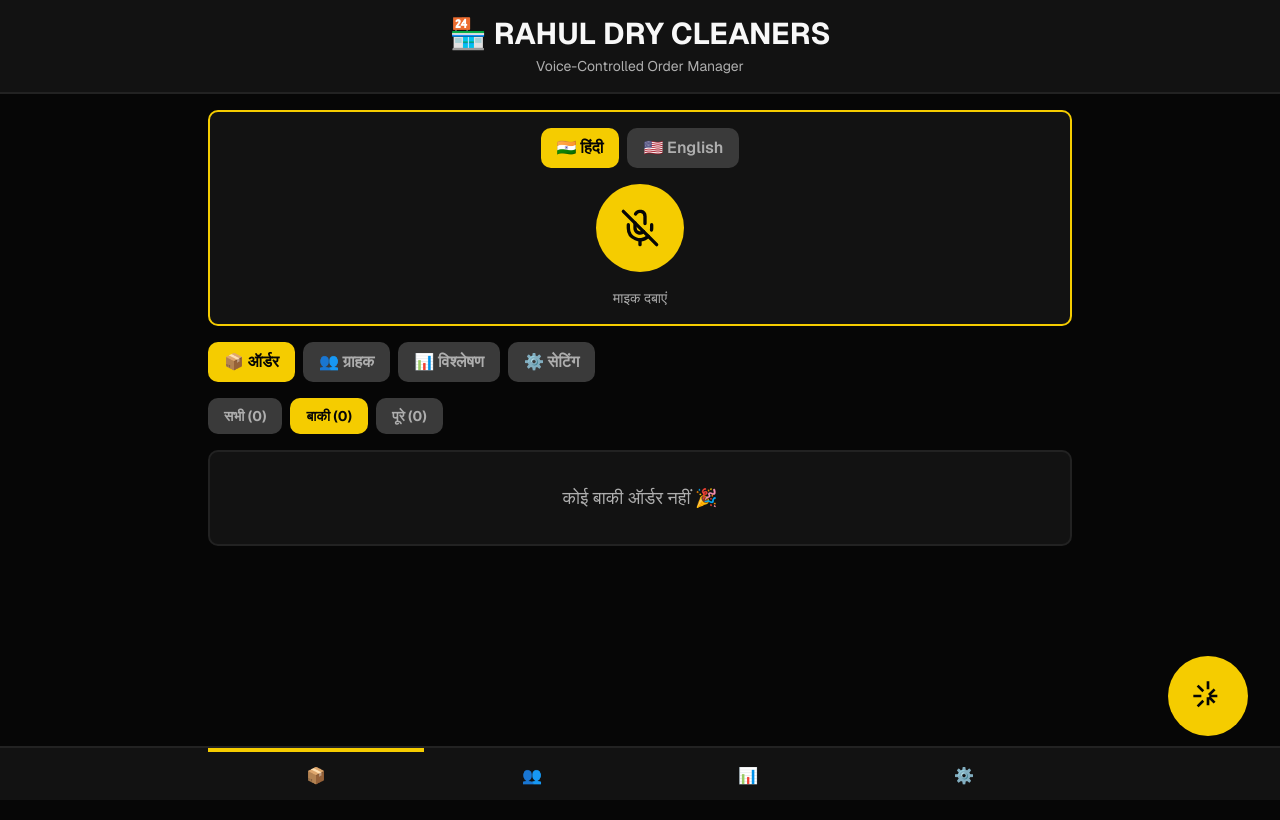
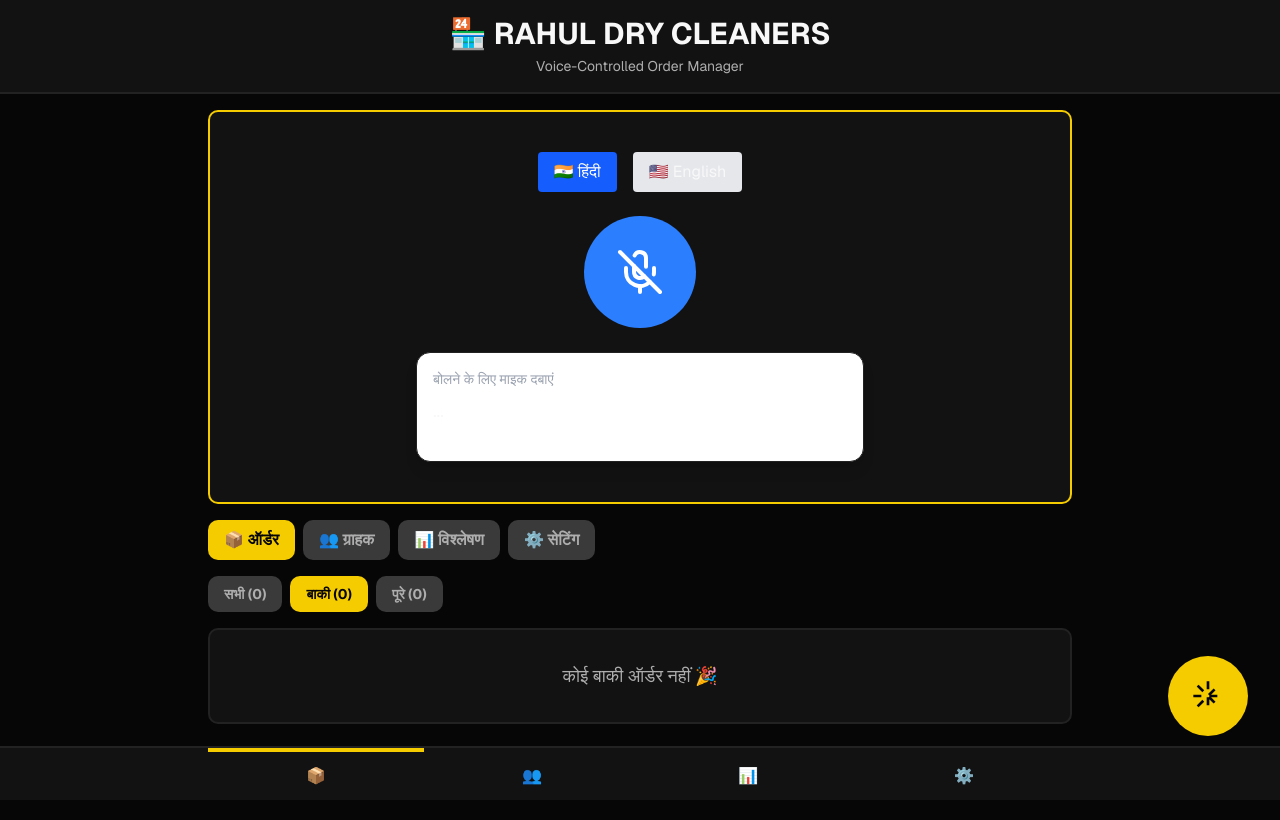
Before and after one commit to Rahulkannoujia123/Gram-panchyat, a Next.js app: page / in a window 1280 px wide. Built offline with nearby package versions, Linux system fonts and the light colour scheme.

Commit message:
Update VoiceRecognition.tsx

```diff
--- a/app/components/VoiceRecognition.tsx
+++ b/app/components/VoiceRecognition.tsx
@@ -18,11 +18,18 @@ export function VoiceRecognition({
 }: VoiceRecognitionProps) {
   const [language, setLanguage] = useState<'en-US' | 'hi-IN'>('hi-IN');
   const [isBrowserSupported, setIsBrowserSupported] = useState(true);
+
   const recognitionRef = useRef<any>(null);
-  const shouldListenRef = useRef(false);
-  const languageRef = useRef<'en-US' | 'hi-IN'>('hi-IN');
+  const languageRef = useRef(language);
 
-  // Initialize Web Speech API once
+  // Language update ko ref mein sync rakhein taaki recognition events ko latest value mile
+  useEffect(() => {
+    languageRef.current = language;
+    if (recognitionRef.current) {
+      recognitionRef.current.lang = language;
+    }
+  }, [language]);
+
   useEffect(() => {
     const SpeechRecognition = (window as any).SpeechRecognition || (window as any).webkitSpeechRecognition;
 
@@ -31,208 +38,113 @@ export function VoiceRecognition({
       return;
     }
 
-    recognitionRef.current = new SpeechRecognition();
-    const recognition = recognitionRef.current;
-
-    // Configuration - use continuous:false for better restart control
-    recognition.continuous = false;
+    const recognition = new SpeechRecognition();
+    recognition.continuous = true; // Isse lambi baat-cheet record hogi
     recognition.interimResults = true;
-    recognition.maxAlternatives = 1;
-
-    let interimTranscript = '';
-
-    recognition.onstart = () => {
-      console.log('[v0] Speech recognition started');
-    };
+    recognition.lang = languageRef.current;
 
     recognition.onresult = (event: any) => {
-      interimTranscript = '';
+      let finalTranscript = '';
+      let interimTranscript = '';
 
       for (let i = event.resultIndex; i < event.results.length; i++) {
-        const trans = event.results[i][0].transcript;
-
+        const transcriptChunk = event.results[i][0].transcript;
         if (event.results[i].isFinal) {
-          console.log('[v0] Final transcript:', trans);
-          onTranscript(trans, languageRef.current);
-          interimTranscript = '';
+          finalTranscript += transcriptChunk;
         } else {
-          interimTranscript += trans + ' ';
+          interimTranscript += transcriptChunk;
         }
       }
 
-      // Update UI with interim transcript
-      if (interimTranscript) {
-        onTranscript(interimTranscript.trim() + '...', languageRef.current);
+      // Agar final text hai toh vahi bheinzein, warna interim dikhayein
+      const textToDisplay = finalTranscript || interimTranscript;
+      if (textToDisplay) {
+        onTranscript(textToDisplay, languageRef.current);
       }
     };
 
     recognition.onerror = (event: any) => {
-      // Ignore "aborted" errors - they're intentional when we stop/restart recognition
-      if (event.error !== 'aborted') {
-        console.error('[v0] Speech recognition error:', event.error);
+      console.error('Speech Error:', event.error);
+      if (event.error === 'not-allowed') {
+        alert("Microphone access denied! Please enable it in browser settings.");
+      }
+      setIsListening(false);
+    };
+
+    recognition.onend = () => {
+      // Agar state abhi bhi listening hai, matlab network ya timeout se ruka hai, toh restart karein
+      if (isListening) {
+        recognition.start();
       }
     };
 
-    recognition.onend = () => {
-      console.log('[v0] Speech recognition ended, shouldListen:', shouldListenRef.current);
-      // Auto-restart if user wants to keep listening
-      if (shouldListenRef.current) {
-        setTimeout(() => {
-          try {
-            recognition.start();
-          } catch (e) {
-            console.error('[v0] Failed to restart recognition:', e);
-          }
-        }, 100);
-      } else {
-        setIsListening(false);
-      }
-    };
+    recognitionRef.current = recognition;
 
     return () => {
-      if (recognition) {
-        try {
-          recognition.abort();
-        } catch (e) {
-          console.error('[v0] Error aborting recognition:', e);
-        }
-      }
+      recognition.stop();
     };
-  }, [onTranscript, setIsListening]);
+  }, [onTranscript, setIsListening, isListening]); // isListening dependency restart logic ke liye zaroori hai
 
   const toggleListening = useCallback(() => {
     if (!recognitionRef.current) return;
 
-    try {
-      if (isListening) {
-        console.log('[v0] Stopping listening');
-        shouldListenRef.current = false;
-        recognitionRef.current.stop();
-        setIsListening(false);
-      } else {
-        console.log('[v0] Starting listening with language:', languageRef.current);
-        shouldListenRef.current = true;
+    if (isListening) {
+      recognitionRef.current.stop();
+      setIsListening(false);
+    } else {
+      try {
         recognitionRef.current.lang = languageRef.current;
         recognitionRef.current.start();
         setIsListening(true);
+      } catch (e) {
+        console.error("Start error:", e);
       }
-    } catch (error) {
-      console.error('[v0] Error toggling listening:', error);
-      setIsListening(false);
     }
   }, [isListening, setIsListening]);
 
-  const changeLanguage = useCallback((newLang: 'en-US' | 'hi-IN') => {
-    console.log('[v0] Changing language to:', newLang);
+  // Language switch function
+  const changeLanguage = (newLang: 'en-US' | 'hi-IN') => {
     setLanguage(newLang);
-    languageRef.current = newLang;
-
-    // If listening, restart with new language
-    if (isListening && recognitionRef.current) {
-      try {
-        shouldListenRef.current = true;
-        recognitionRef.current.abort();
-        setTimeout(() => {
+    if (isListening) {
+      // Restart taaki nayi language apply ho sake
+      recognitionRef.current?.stop();
+      setTimeout(() => {
+        if (recognitionRef.current) {
           recognitionRef.current.lang = newLang;
           recognitionRef.current.start();
-        }, 100);
-      } catch (error) {
-        console.error('[v0] Error changing language:', error);
-      }
+        }
+      }, 300);
     }
-  }, [isListening]);
+  };
 
   if (!isBrowserSupported) {
-    return (
-      <div className="p-4 bg-destructive/20 text-destructive rounded-lg">
-        <p>🔴 Voice recognition not supported in your browser</p>
-        <p className="text-sm mt-2">Please use Chrome, Edge, or Safari for voice features</p>
-      </div>
-    );
+    return <div className="p-4 bg-red-100 text-red-600 rounded-lg">Browser support nahi hai.</div>;
   }
 
   return (
-    <div className="space-y-4">
-      {/* Language Selector */}
-      <div className="flex gap-2 justify-center mb-4">
+    <div className="flex flex-col items-center gap-6 p-6">
+      <div className="flex gap-4">
         <button
           onClick={() => changeLanguage('hi-IN')}
-          className={`px-4 py-2 rounded-lg font-semibold transition-all ${
-            language === 'hi-IN'
-              ? 'bg-primary text-primary-foreground'
-              : 'bg-muted text-muted-foreground hover:bg-secondary'
-          }`}
-        >
-          🇮🇳 हिंदी
-        </button>
+          className={`px-4 py-2 rounded ${language === 'hi-IN' ? 'bg-blue-600 text-white' : 'bg-gray-200'}`}
+        >🇮🇳 हिंदी</button>
         <button
           onClick={() => changeLanguage('en-US')}
-          className={`px-4 py-2 rounded-lg font-semibold transition-all ${
-            language === 'en-US'
-              ? 'bg-primary text-primary-foreground'
-              : 'bg-muted text-muted-foreground hover:bg-secondary'
-          }`}
-        >
-          🇺🇸 English
-        </button>
+          className={`px-4 py-2 rounded ${language === 'en-US' ? 'bg-blue-600 text-white' : 'bg-gray-200'}`}
+        >🇺🇸 English</button>
       </div>
 
-      {/* Microphone Button */}
-      <div className="flex justify-center">
-        <button
-          onClick={toggleListening}
-          className={`p-6 rounded-full transition-all transform ${
-            isListening
-              ? 'bg-destructive text-white scale-110 animate-pulse'
-              : 'bg-primary text-primary-foreground hover:scale-105'
-          }`}
-          title={isListening ? 'Stop Listening' : 'Start Listening'}
-        >
-          {isListening ? (
-            <Mic size={40} className="animate-bounce" />
-          ) : (
-            <MicOff size={40} />
-          )}
-        </button>
+      <button
+        onClick={toggleListening}
+        className={`p-8 rounded-full transition-all ${isListening ? 'bg-red-500 animate-pulse scale-110' : 'bg-blue-500'}`}
+      >
+        {isListening ? <Mic size={48} color="white" /> : <MicOff size={48} color="white" />}
+      </button>
+
+      <div className="w-full max-w-md p-4 bg-white shadow-lg rounded-xl border">
+        <p className="text-sm text-gray-400 mb-2">{isListening ? "सुन रहे हैं..." : "बोलने के लिए माइक दबाएं"}</p>
+        <p className="text-lg min-h-[3rem]">{transcript || "..."}</p>
       </div>
-
-      {/* Status and Transcript */}
-      <div className="space-y-2">
-        <div className="text-center">
-          <p className="text-sm text-muted-foreground">
-            {isListening ? (
-              <span className="flex items-center justify-center gap-2">
-                <Volume2 className="animate-spin" size={16} />
-                {language === 'hi-IN' ? 'सुन रहे हैं...' : 'Listening...'}
-              </span>
-            ) : (
-              <span>{language === 'hi-IN' ? 'माइक दबाएं' : 'Press mic to start'}</span>
-            )}
-          </p>
-        </div>
-
-        {transcript && (
-          <div className="p-4 bg-card rounded-lg border-2 border-primary">
-            <p className="text-sm font-semibold text-muted-foreground mb-2">
-              {language === 'hi-IN' ? 'आपका कहना:' : 'You said:'}
-            </p>
-            <p className="text-lg font-bold text-foreground break-words">{transcript}</p>
-          </div>
-        )}
-      </div>
-
-      {/* Listening Indicator */}
-      {isListening && (
-        <div className="flex justify-center gap-1">
-          {[...Array(5)].map((_, i) => (
-            <div
-              key={i}
-              className="w-1 h-8 bg-primary rounded-full animate-pulse"
-              style={{ animationDelay: `${i * 0.1}s` }}
-            />
-          ))}
-        </div>
-      )}
     </div>
   );
 }
```
